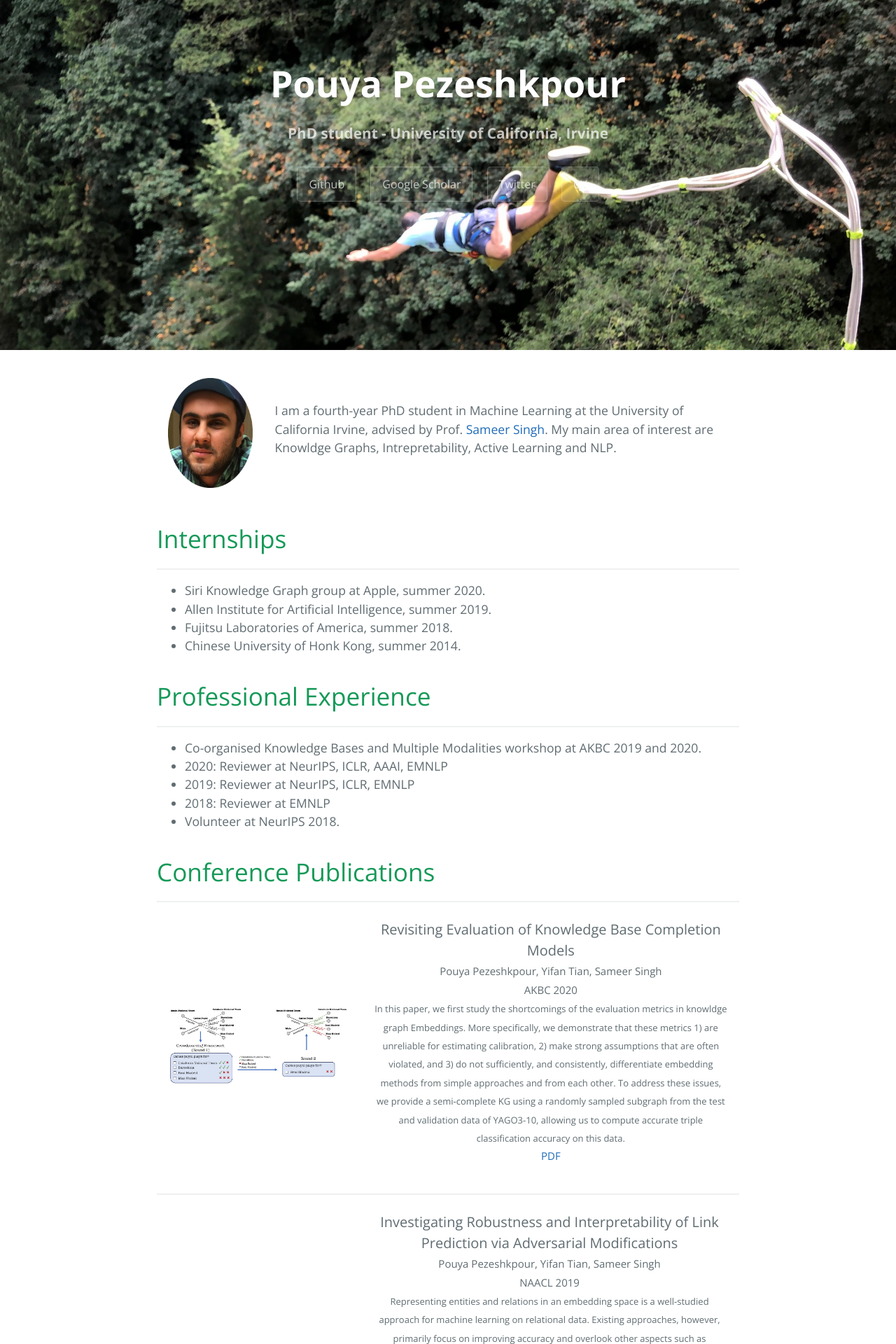
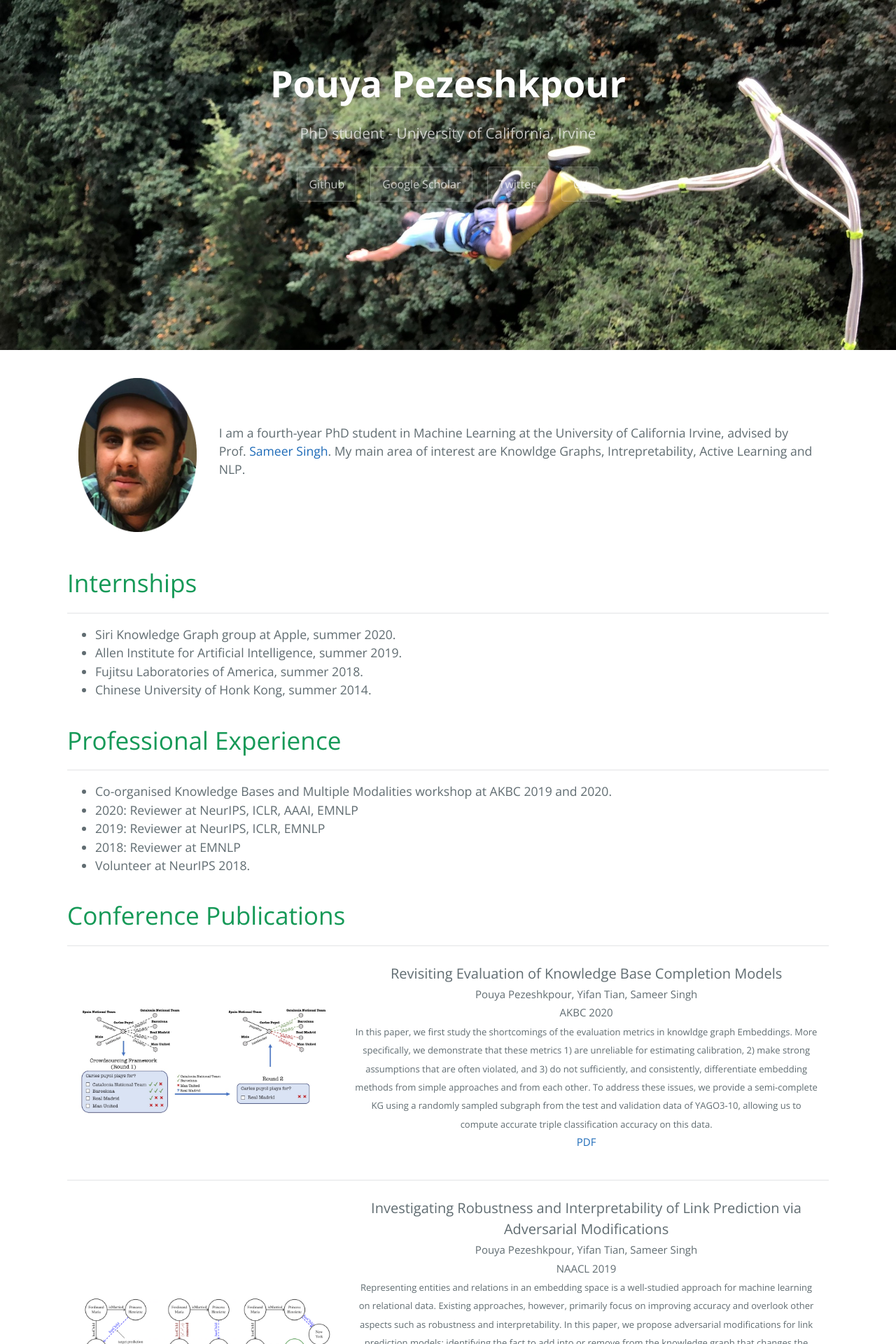
Before and after one commit to pouyapez/pouyapez.github.io, a Jekyll site: the page built from index.md, in a window 1280 px wide. Shown: the top 1920 px of the page at 70% size. Built offline with Jekyll 4.4.1, drawn with Linux system fonts in a browser that asks for light colours.

Commit message:
Update jekyll-theme-cayman.scss

```diff
--- a/_sass/jekyll-theme-cayman.scss
+++ b/_sass/jekyll-theme-cayman.scss
@@ -145,7 +145,7 @@
 
 .project-tagline {
   margin-bottom: 2rem;
-  font-weight: 800;//normal;
+  font-weight: normal;
   opacity: 0.7;
 
   @include large {
@@ -163,14 +163,14 @@
 
 .main-content {
   word-wrap: break-word;
-  width: 150%;
+  //width: 150%;
 
   :first-child {
     margin-top: 0;
   }
 
   @include large {
-    max-width: 64rem;
+    max-width: 90rem;//64rem;
     padding: 2rem 6rem;
     margin: 0 auto;
     font-size: 1.1rem;
```
